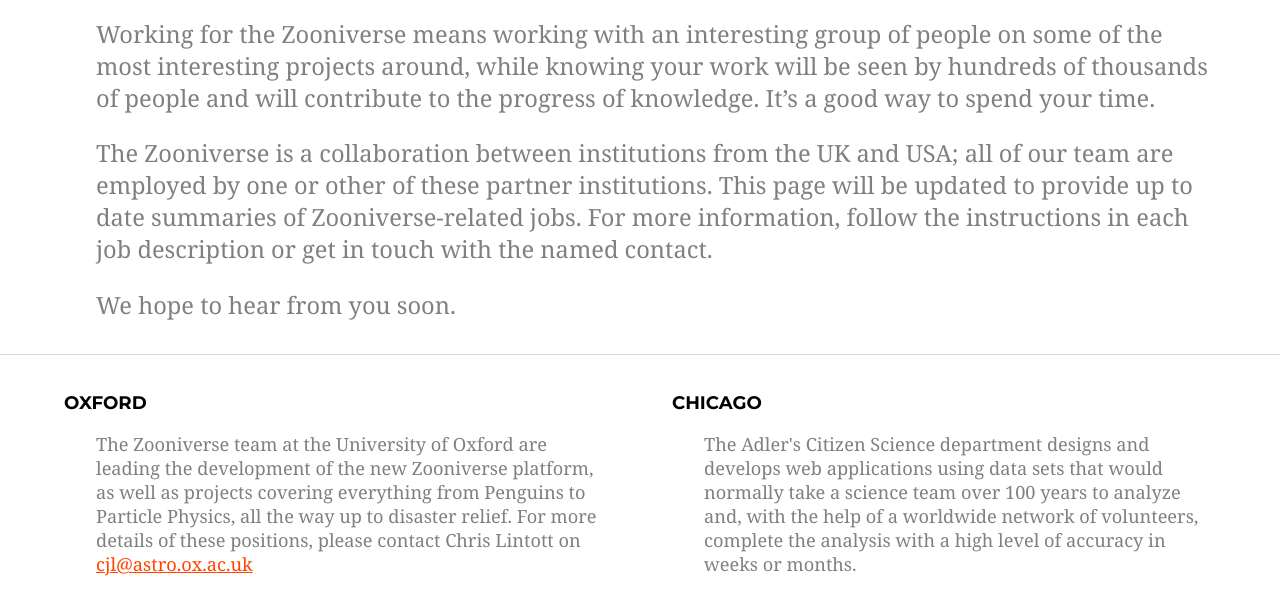
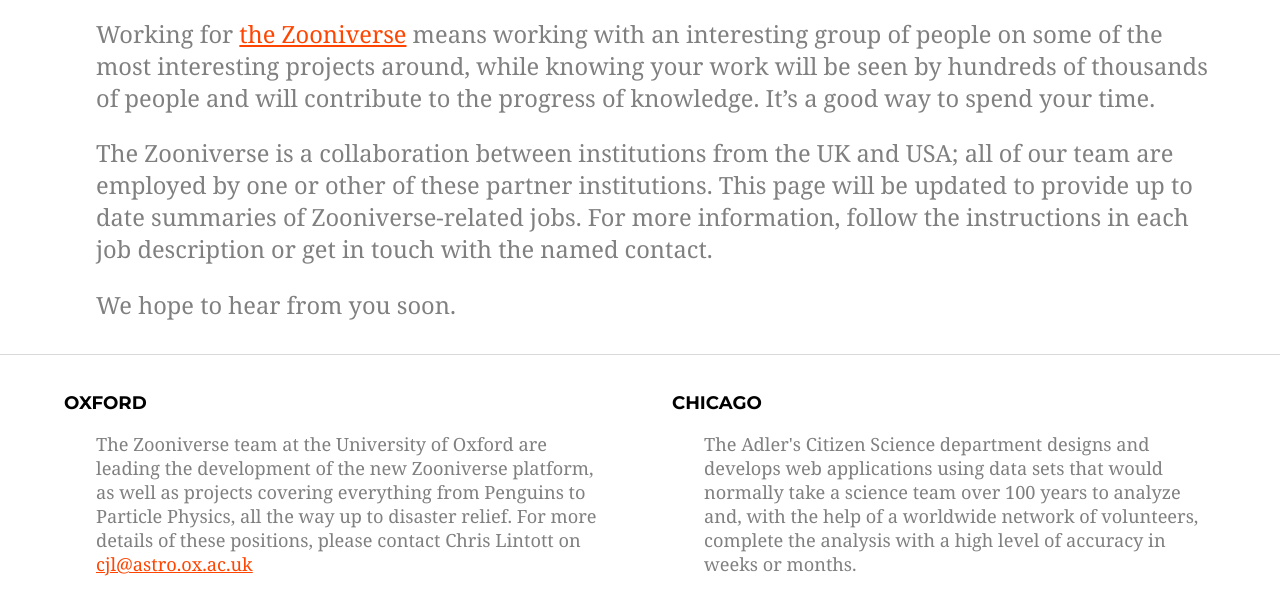
Before and after one commit to zooniverse/jobs.zooniverse.org, a website: page public/index.html in a window 1280 px wide. Shown: the part 112-727 px from the top of the page. Drawn offline with nearby package versions, Linux system fonts and the light colour scheme; files that its build step writes are made by us from their sources.

Commit message:
Add Zooniverse link in first sentence

```diff
--- a/public/index.html
+++ b/public/index.html
@@ -25,7 +25,7 @@
         </h1>
 
         <section class="introduction">
-          <p>Working for the Zooniverse means working with an interesting group of people on some of the most interesting projects around, while knowing your work will be seen by hundreds of thousands of people and will contribute to the progress of knowledge. It’s a good way to spend your time.</p>
+          <p>Working for <a href="http://www.zooniverse.org">the Zooniverse</a> means working with an interesting group of people on some of the most interesting projects around, while knowing your work will be seen by hundreds of thousands of people and will contribute to the progress of knowledge. It’s a good way to spend your time.</p>
 
           <p>The Zooniverse is a collaboration between institutions from the UK and USA; all of our team are employed by one or other of these partner institutions. This page will be updated to provide up to date summaries of Zooniverse-related jobs. For more information, follow the instructions in each job description or get in touch with the named contact.</p>
 
```
